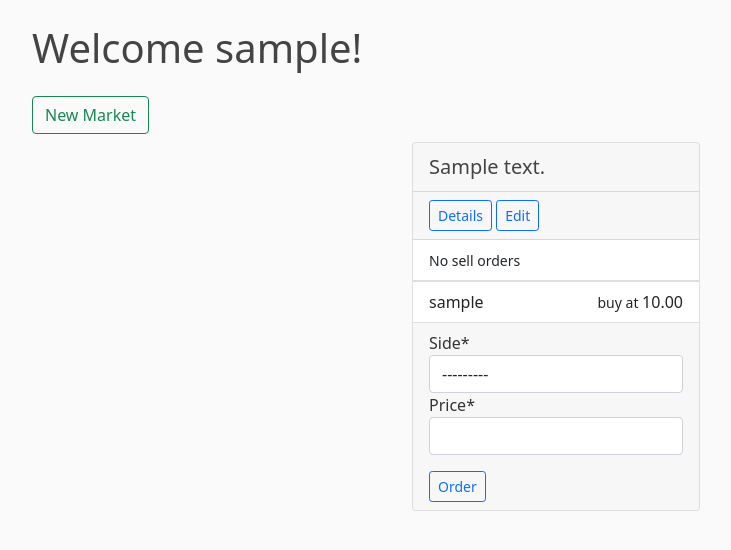
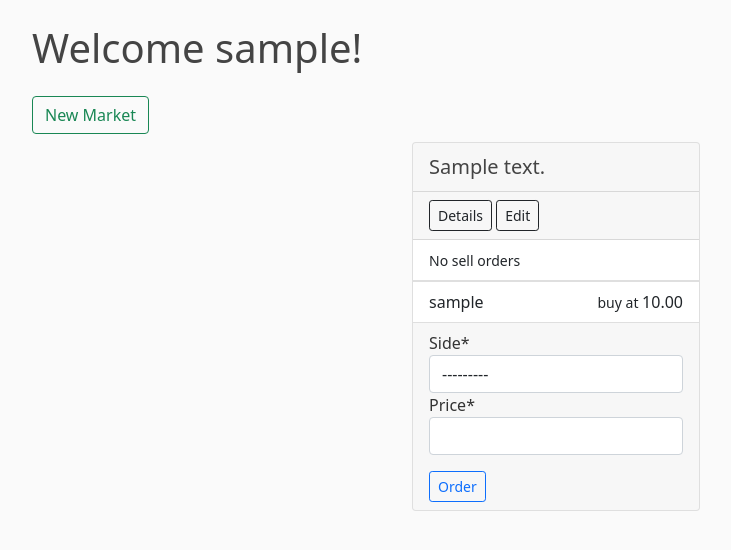
Before and after one commit to mchlzhao/prophetic, a Django app: page /markets/ in a window 1280 px wide. Shown: the part 56-606 px from the top of the page, without its empty margins (50-781 px from the left). Run offline with Django 3.2, Linux system fonts and the light colour scheme; a user stored in the database is signed in; tables that the repository leaves empty hold one stand-in row (values such as "Sample post"); some libraries are stand-ins or nearby versions.

Commit message:
colour changes

```diff
--- a/templates/core/market_form.html
+++ b/templates/core/market_form.html
@@ -11,7 +11,7 @@
         </fieldset>
         <div class="btn-toolbar mt-4 mb-3">
             <button class="btn btn-outline-primary" type="submit">Done</button>
-            <a class="btn btn-outline-danger" href="{% url 'markets' %}">Cancel</a>
+            <a class="btn btn-outline-dark" href="{% url 'markets' %}">Cancel</a>
         </div>
     </form>
 </div>
--- a/templates/markets.html
+++ b/templates/markets.html
@@ -30,10 +30,10 @@
                 </div>
             </div>
             <div class="card-header w-100">
-                <a class="btn btn-outline-primary btn-sm" data-bs-toggle="collapse" href="#detail{{ market.market.pk }}"
+                <a class="btn btn-outline-dark btn-sm" data-bs-toggle="collapse" href="#detail{{ market.market.pk }}"
                     role="button" aria-expanded="false" aria-controls="detail{{ market.market.pk }}">Details</a>
                 {% if user == market.market.created_by %}
-                <a class="btn btn-outline-primary btn-sm" href="{% url 'market_update' market.market.pk %}">Edit</a>
+                <a class="btn btn-outline-dark btn-sm" href="{% url 'market_update' market.market.pk %}">Edit</a>
                 {% endif %}
             </div>
             <ul class="list-group list-group-flush w-100">
```
